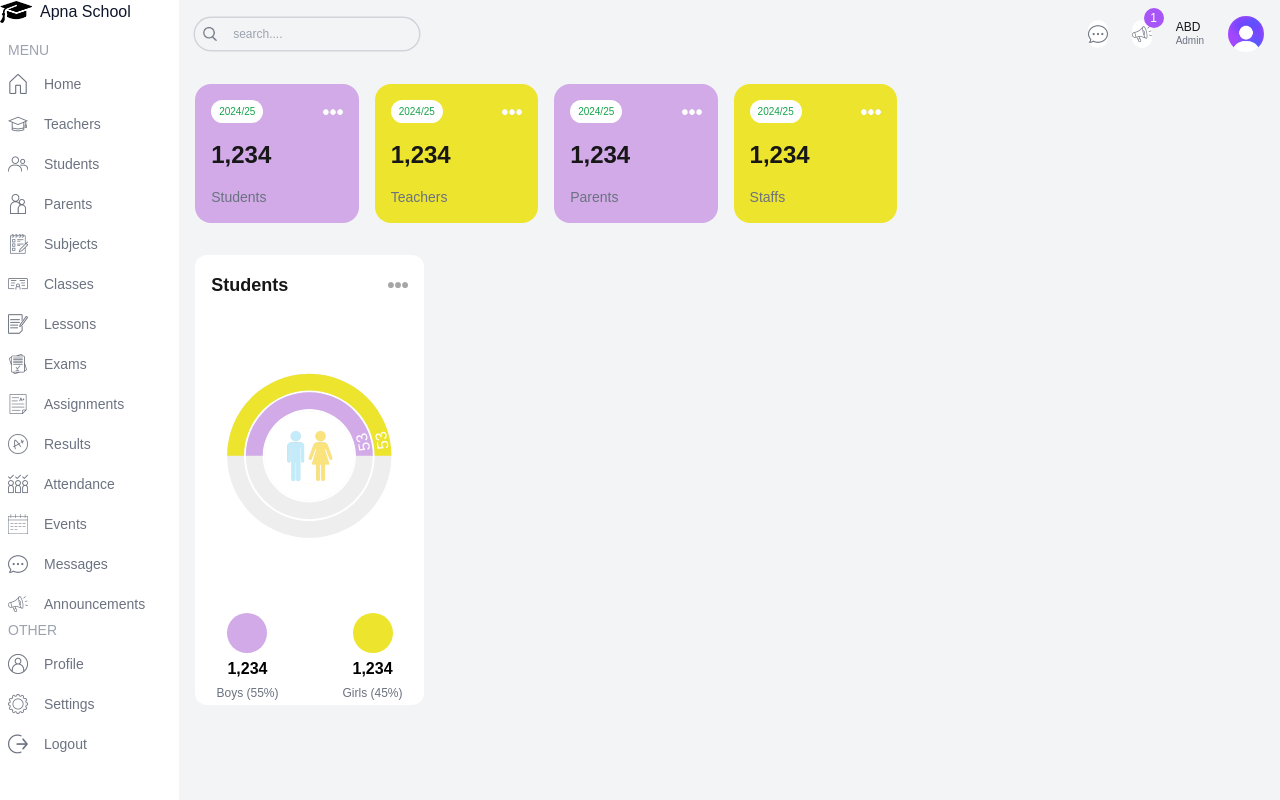
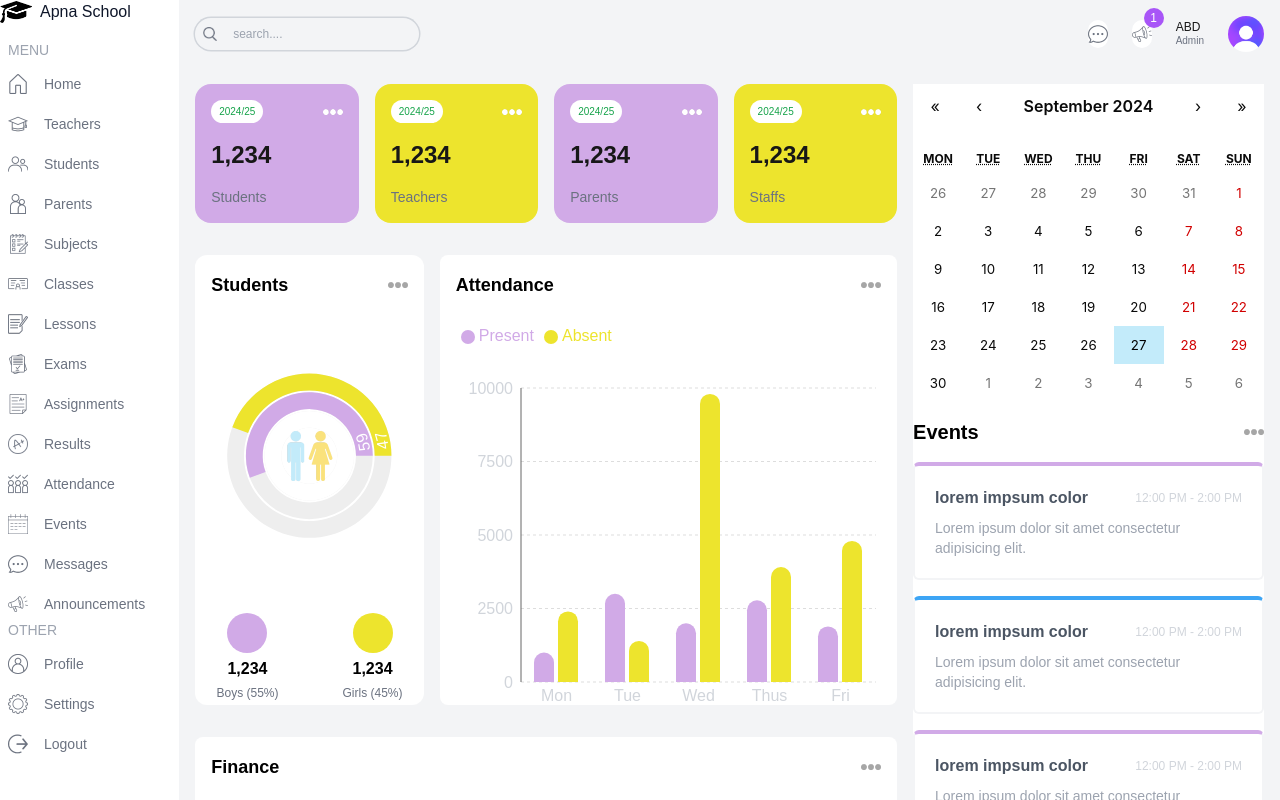
Before and after one commit to Ansari839/School-management, a Next.js app: page /dashboard/admin in a window 1280 px wide. Built offline with nearby package versions, Linux system fonts and the light colour scheme.

Commit message:
Charts Complete

```diff
--- a/package.json
+++ b/package.json
@@ -11,6 +11,7 @@
   "dependencies": {
     "next": "14.2.13",
     "react": "^18",
+    "react-calendar": "^5.0.0",
     "react-dom": "^18",
     "recharts": "^2.12.7"
   },
--- /dev/null
+++ b/src/app/components/Calender/Announcement.jsx
@@ -0,0 +1,50 @@
+import React from "react";
+
+export default function Announcement() {
+  const announcements = [
+    {
+      title: "Lorem ipsum dolor, sit",
+      date: "2025-01-01",
+      description:
+        "Lorem ipsum dolor sit amet consectetur adipisicing elit. Iure veritatis officia sed eius aut cupiditate doloremque tenetur aliquam officiis voluptates id impedit, ab beatae recusandae ipsa suscipit. Similique, voluptatibus laboriosam.",
+    },
+    {
+      title: "Lorem ipsum dolor, sit",
+      date: "2025-01-01",
+      description:
+        "Lorem ipsum dolor sit amet consectetur adipisicing elit. Iure veritatis officia sed eius aut cupiditate doloremque tenetur aliquam officiis voluptates id impedit, ab beatae recusandae ipsa suscipit. Similique, voluptatibus laboriosam.",
+    },
+    {
+      title: "Lorem ipsum dolor, sit",
+      date: "2025-01-01",
+      description:
+        "Lorem ipsum dolor sit amet consectetur adipisicing elit. Iure veritatis officia sed eius aut cupiditate doloremque tenetur aliquam officiis voluptates id impedit, ab beatae recusandae ipsa suscipit. Similique, voluptatibus laboriosam.",
+    },
+  ];
+
+  return (
+    <div className="bg-white p-4 rounded-md ">
+      <div className="flex items-center justify-between">
+        <h1 className="text-xl font-semibold text-black">Announcements</h1>
+        <span className="text-xs text-gray-400">View All</span>
+      </div>
+
+      {/* Mapping through announcements */}
+      {announcements.map((announcement, index) => (
+        <div key={index} className="flex flex-col gap-4 mt-4">
+          <div className="bg-primary rounded-md p-4">
+            <div className="flex items-center justify-between">
+              <h2>{announcement.title}</h2>
+              <span className="text-xs text-gray-400 bg-white rounded-md px-1 py-1">
+                {announcement.date}
+              </span>
+            </div>
+            <p className="text-sm text-gray-500 mt-1">
+              {announcement.description}
+            </p>
+          </div>
+        </div>
+      ))}
+    </div>
+  );
+}
--- /dev/null
+++ b/src/app/components/Calender/EventCalender.jsx
@@ -0,0 +1,49 @@
+"use client";
+import Image from "next/image";
+import react, { useState } from "react";
+import Calendar from "react-calendar";
+import "react-calendar/dist/Calendar.css";
+
+export default function EventCalender() {
+  const [value, onChange] = useState(new Date());
+  const events = [
+    {
+      id: 1,
+      title: "lorem impsum color",
+      time: "12:00 PM - 2:00 PM",
+      description: "Lorem ipsum dolor sit amet consectetur adipisicing elit.",
+    },
+    {
+      id: 2,
+      title: "lorem impsum color",
+      time: "12:00 PM - 2:00 PM",
+      description: "Lorem ipsum dolor sit amet consectetur adipisicing elit.",
+    },
+    {
+      id: 3,
+      title: "lorem impsum color",
+      time: "12:00 PM - 2:00 PM",
+      description: "Lorem ipsum dolor sit amet consectetur adipisicing elit.",
+    },
+  ];
+  return (
+    <div className="bg-white rounded-md">
+      <Calendar onChange={onChange} value={value} />
+      <div className="flex justify-between items-center">
+        <h1 className="text-xl font-semibold text-black my-4">Events</h1>
+        <Image src="/moreDark.png" alt="more" width={20} height={20} />
+      </div>
+      <div className="flex flex-col gap-4">
+        {events.map((events) => (
+          <div className="p-5 rounded-md border-2 border-gray-100 border-t-4 odd:border-t-primary even:border-t-secondary" key={events.id}>
+            <div className="flex items-center justify-between">
+              <h1 className="font-semibold text-gray-600">{events.title}</h1>
+              <span className="text-gray-300 text-xs">{events.time}</span>
+            </div>
+            <p className="mt-2 text-gray-400 text-sm">{events.description}</p>
+          </div>
+        ))}
+      </div>
+    </div>
+  );
+}
--- /dev/null
+++ b/src/app/components/Charts/AttendanceChart.jsx
@@ -0,0 +1,76 @@
+"use client";
+import Image from 'next/image';
+import React from 'react'
+import { BarChart, Bar, Rectangle, XAxis, YAxis, CartesianGrid, Tooltip, Legend, ResponsiveContainer } from 'recharts';
+
+const data = [
+  {
+    name: 'Mon',
+    Present: 1000,
+    Absent: 2400,
+    amt: 2400,
+  },
+  {
+    name: 'Tue',
+    Present: 3000,
+    Absent: 1398,
+    amt: 2210,
+  },
+  {
+    name: 'Wed',
+    Present: 2000,
+    Absent: 9800,
+    amt: 2290,
+  },
+  {
+    name: 'Thus',
+    Present: 2780,
+    Absent: 3908,
+    amt: 2000,
+  },
+  {
+    name: 'Fri',
+    Present: 1890,
+    Absent: 4800,
+    amt: 2181,
+  },
+
+];
+
+
+export default function AttendanceChart() {
+  return (
+    <div className="bg-white rounded-lg p-4 h-full">
+        <div className="flex justify-between items-center">
+            <h1 className="text-lg font-semibold text-black">Attendance</h1>
+            <Image
+          src="/moreDark.png"
+          alt="more"
+          width={20}
+          height={20}
+        />
+        </div>
+        {/* Attendance Chart */}
+
+            <ResponsiveContainer width="100%" height="100%">
+        <BarChart
+          width={500}
+          height={300}
+          data={data}
+          barSize={20}
+        >
+          <CartesianGrid strokeDasharray="3 3" vertical={false} stroke='#ddd' />
+          <XAxis dataKey="name" axisLine={false} tick={{fill:"#d1d5db"}} tickLine={false} />
+          <YAxis xisLine={false} tick={{fill:"#d1d5db"}} tickLine={false} />
+          <Tooltip contentStyle={{borderRadius:"10px" , borderColor:"lightgrey"}} />
+          <Legend align='left' verticalAlign='top' wrapperStyle={{paddingTop:"20px" , paddingBottom: "40px"}} />
+          <Bar dataKey="Present" fill="#d1aae7" legendType='circle' radius={[10,10,0,0]} />
+          <Bar dataKey="Absent" fill="#ede42d" legendType='circle' radius={[10,10,0,0]} />
+        </BarChart>
+      </ResponsiveContainer>
+
+
+
+    </div>
+  )
+}
--- a/src/app/components/Charts/CountCharts.jsx
+++ b/src/app/components/Charts/CountCharts.jsx
@@ -3,35 +3,51 @@ import Image from "next/image";
 import {
   RadialBarChart,
   RadialBar,
-  Legend,
   ResponsiveContainer,
 } from "recharts";
 
 // Sample data
 const data = [
-  { name: "Total", count: 106,  fill: "white" },
-  { name: "Boys", count: 53,  fill: "#d1aae7" },
-  { name: "Girls", count: 53, fill: "#ede42d" },
-  ];
+  { name: "Total", count: 106, fill: "white" },
+  { name: "Boys", count: 59, fill: "#d1aae7" },
+  { name: "Girls", count: 47, fill: "#ede42d" },
+];
 
-const style = {
-  top: "50%",
-  right: 0,
-  transform: "translate(0, -50%)",
-  lineHeight: "24px",
+// Styles definition
+const styles = {
+  container: "bg-white rounded-xl w-full h-full p-4",
+  header: {
+    container: "flex justify-between items-center",
+    title: "text-lg font-semibold text-black",
+    iconSize: 20,
+  },
+  chartWrapper: "w-full h-[75%] relative",
+  chartCenterIcon: "absolute top-1/2 left-1/2 -translate-x-1/2 -translate-y-1/2",
+  statsContainer: "flex justify-center gap-16",
+  statItem: {
+    container: "flex flex-col gap-1 items-center",
+    circleSize: "w-10 h-10 rounded-full",
+    number: "font-bold text-black",
+    label: "text-xs text-gray-500",
+  },
 };
 
 export default function CountCharts() {
   return (
-    <div className="bg-white rounded-xl w-full h-full p-4">
+    <div className={styles.container}>
       {/* Title */}
-      <div className="flex justify-between items-center ">
-        <h1 className="text-lg font-semibold">Students</h1>
-        <Image src="/moreDark.png" alt="more" width={20} height={20} />
+      <div className={styles.header.container}>
+        <h1 className={styles.header.title}>Students</h1>
+        <Image
+          src="/moreDark.png"
+          alt="more"
+          width={styles.header.iconSize}
+          height={styles.header.iconSize}
+        />
       </div>
 
       {/* Chart */}
-      <div className="w-full h-[75%] relative">
+      <div className={styles.chartWrapper}>
         <ResponsiveContainer>
           <RadialBarChart
             cx="50%"
@@ -48,21 +64,29 @@ export default function CountCharts() {
             />
           </RadialBarChart>
         </ResponsiveContainer>
-        <Image src='/maleFemale.png' width={50} height={50} alt="male female" className="absolute top-1/2 left-1/2 -translate-x-1/2 -translate-y-1/2 " />
+        <Image
+          src="/maleFemale.png"
+          width={50}
+          height={50}
+          alt="male female"
+          className={styles.chartCenterIcon}
+        />
       </div>
 
       {/* Bottom Stats */}
-      <div className="flex justify-center gap-16">
-        <div className="flex flex-col gap-1 items-center">
-          <div className="w-10 h-10 bg-primary rounded-full" />
-          <h1 className="font-bold text-black">1,234</h1>
-          <h2 className="text-xs text-gray-500">Boys (55%)</h2>
+      <div className={styles.statsContainer}>
+        {/* Boys Stats */}
+        <div className={styles.statItem.container}>
+          <div className={`${styles.statItem.circleSize} bg-primary`} />
+          <h1 className={styles.statItem.number}>1,234</h1>
+          <h2 className={styles.statItem.label}>Boys (55%)</h2>
         </div>
 
-        <div className="flex flex-col gap-1 items-center">
-          <div className="w-10 h-10 bg-main rounded-full" />
-          <h1 className="font-bold text-black">1,234</h1>
-          <h2 className="text-xs text-gray-500">Girls (45%)</h2>
+        {/* Girls Stats */}
+        <div className={styles.statItem.container}>
+          <div className={`${styles.statItem.circleSize} bg-main`} />
+          <h1 className={styles.statItem.number}>1,234</h1>
+          <h2 className={styles.statItem.label}>Girls (45%)</h2>
         </div>
       </div>
     </div>
--- /dev/null
+++ b/src/app/components/Charts/FinanceChart.jsx
@@ -0,0 +1,100 @@
+"use client";
+import Image from "next/image";
+import React from "react";
+import { LineChart, Line, XAxis, YAxis, CartesianGrid, Tooltip, Legend, ResponsiveContainer } from 'recharts';
+
+const data = [
+  {
+    name: 'Jan',
+    Income: 4000,
+    Expense: 2400,
+  },
+  {
+    name: 'Feb',
+    Income: 3000,
+    Expense: 1398,
+  },
+  {
+    name: 'Mar',
+    Income: 2000,
+    Expense: 9800,
+  },
+  {
+    name: 'Apr',
+    Income: 2780,
+    Expense: 3908,
+  },
+  {
+    name: 'May',
+    Income: 1890,
+    Expense: 4800,
+  },
+  {
+    name: 'Jun',
+    Income: 2390,
+    Expense: 3800,
+  },
+  {
+    name: 'Jul',
+    Income: 3490,
+    Expense: 4300,
+  },
+  {
+    name: 'Aug',
+    Income: 3490,
+    Expense: 4300,
+  },
+  {
+    name: 'Sep',
+    Income: 3490,
+    Expense: 4300,
+  },
+  {
+    name: 'Oct',
+    Income: 3490,
+    Expense: 4300,
+  },
+  {
+    name: 'Nov',
+    Income: 3490,
+    Expense: 4300,
+  },
+  {
+    name: 'Dec',
+    Income: 3490,
+    Expense: 4300,
+  },
+];
+
+export default function FinanceChart() {
+  return (
+    <div className="bg-white rounded-lg p-4 h-full">
+      <div className="flex justify-between items-center">
+        <h1 className="text-lg font-semibold text-black">Finance</h1>
+        <Image src="/moreDark.png" alt="more" width={20} height={20} />
+      </div>
+      {/* Finance Chart */}
+      <ResponsiveContainer width="100%" height="100%">
+        <LineChart
+          width={500}
+          height={300}
+          data={data}
+          margin={{
+            top: 5,
+            right: 30,
+            left: 20,
+            bottom: 5,
+          }}
+        >
+          <CartesianGrid strokeDasharray="3 3" stroke="#ddd" />
+          <XAxis dataKey="name" tick={{fill:"#d1d5db"}} tickLine={false} tickMargin={10} />
+          <YAxis tick={{fill:"#d1d5db"}} tickLine={false} tickMargin={30} />
+          <Tooltip />
+          <Legend align='center' verticalAlign='top' wrapperStyle={{paddingTop:"10px" , paddingBottom: "30px"}} />
+          <Line type="monotone" dataKey="Expense" stroke="#8884d8" strokeWidth={5} />
+          <Line type="monotone" dataKey="Income" stroke="#82ca9d" strokeWidth={5} />
+        </LineChart>
+      </ResponsiveContainer>
+    </div>
+  );
+}
--- a/src/app/dashboard/admin/page.jsx
+++ b/src/app/dashboard/admin/page.jsx
@@ -1,4 +1,8 @@
+import Announcement from "@/app/components/Calender/Announcement";
+import EventCalender from "@/app/components/Calender/EventCalender";
+import AttendanceChart from "@/app/components/Charts/AttendanceChart";
 import CountCharts from "@/app/components/Charts/CountCharts";
+import FinanceChart from "@/app/components/Charts/FinanceChart";
 import UserCard from "@/app/components/UserCards";
 import React from "react";
 
@@ -13,18 +17,27 @@ export default function AdminPage() {
           <UserCard type="parent" />
           <UserCard type="staff" />
         </div>
-        {/* Middle Chart */}
+        {/* Middle Charts */}
         <div className="flex gap-4 flex-col lg:flex-row">
           {/* Count Chart */}
           <div className="w-full lg:w-1/3 h-[450px]">
             <CountCharts />
           </div>
           {/* Attendance Chart */}
-          <div className="w-full lg:w-2/3 h-[450px]"></div>
+          <div className="w-full lg:w-2/3 h-[450px]">
+          <AttendanceChart />
+          </div>
         </div>
+        {/* Bottom Chart */}
+        <div className="w-full h-[500px]">
+            <FinanceChart />
+          </div>
       </div>
       {/* Right */}
-      <div className="w-full lg:w-1/3"></div>
+      <div className="w-full lg:w-1/3 flex flex-col gap-8">
+      <EventCalender />
+      <Announcement />
+      </div>
     </div>
   );
 }
--- a/src/app/globals.css
+++ b/src/app/globals.css
@@ -32,3 +32,19 @@ body {
     text-wrap: balance;
   }
 }
+
+.react-calendar{
+  width: 100% !important;
+  border: none !important;
+  font-family: "Inter" , sans-serif !important;
+  color: #0a0a0a !important;
+}
+
+.react-calendar__navigation__label__labelText{
+font-weight: 600;
+}
+
+.react-calendar__tile--active{
+  background-color: #C3EBFA !important;
+  color: black !important;
+}
--- a/src/app/layout.js
+++ b/src/app/layout.js
@@ -1,5 +1,6 @@
 import localFont from "next/font/local";
 import "./globals.css";
+import DashboardLayout from "./dashboard/layout";
 
 const geistSans = localFont({
   src: "./fonts/GeistVF.woff",
@@ -24,6 +25,7 @@ export default function RootLayout({ children }) {
         className={`${geistSans.variable} ${geistMono.variable} antialiased`}
       >
         {children}
+        {/* <DashboardLayout /> */}
       </body>
     </html>
   );
```
Also changed, not shown: 1 other file (tests, documents, lock files or other folders).
